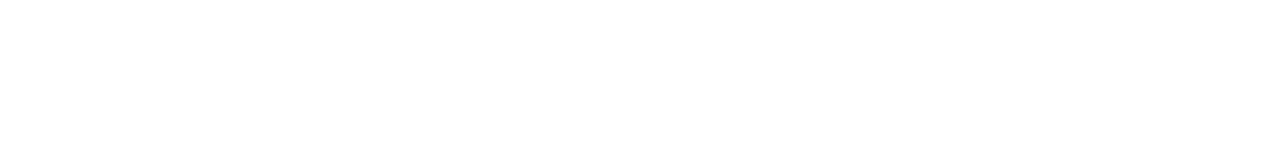
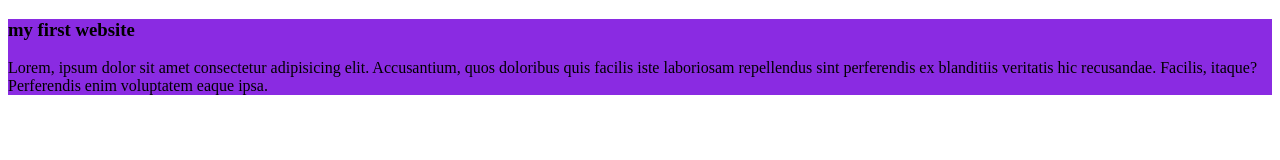
Before and after one commit to mdrohithasan/my-first-website, a plain HTML site: page index.html in a window 1280 px wide. Drawn offline with Linux system fonts and the light colour scheme.

Commit message:
add my first commit

```diff
--- a/index.html
+++ b/index.html
@@ -4,8 +4,12 @@
     <meta charset="UTF-8">
     <meta name="viewport" content="width=device-width, initial-scale=1.0">
     <title>my simple website</title>
+    <link rel="stylesheet" href="styles/blog.css">
 </head>
 <body>
-
+    <div>
+        <h3> my first website</h3>
+        <p>Lorem, ipsum dolor sit amet consectetur adipisicing elit. Accusantium, quos doloribus quis facilis iste laboriosam repellendus sint perferendis ex blanditiis veritatis hic recusandae. Facilis, itaque? Perferendis enim voluptatem eaque ipsa.</p>
+    </div>
 </body>
 </html>
--- /dev/null
+++ b/styles/blog.css
@@ -0,0 +1,3 @@
+div{
+    background-color: blueviolet;
+}
```
